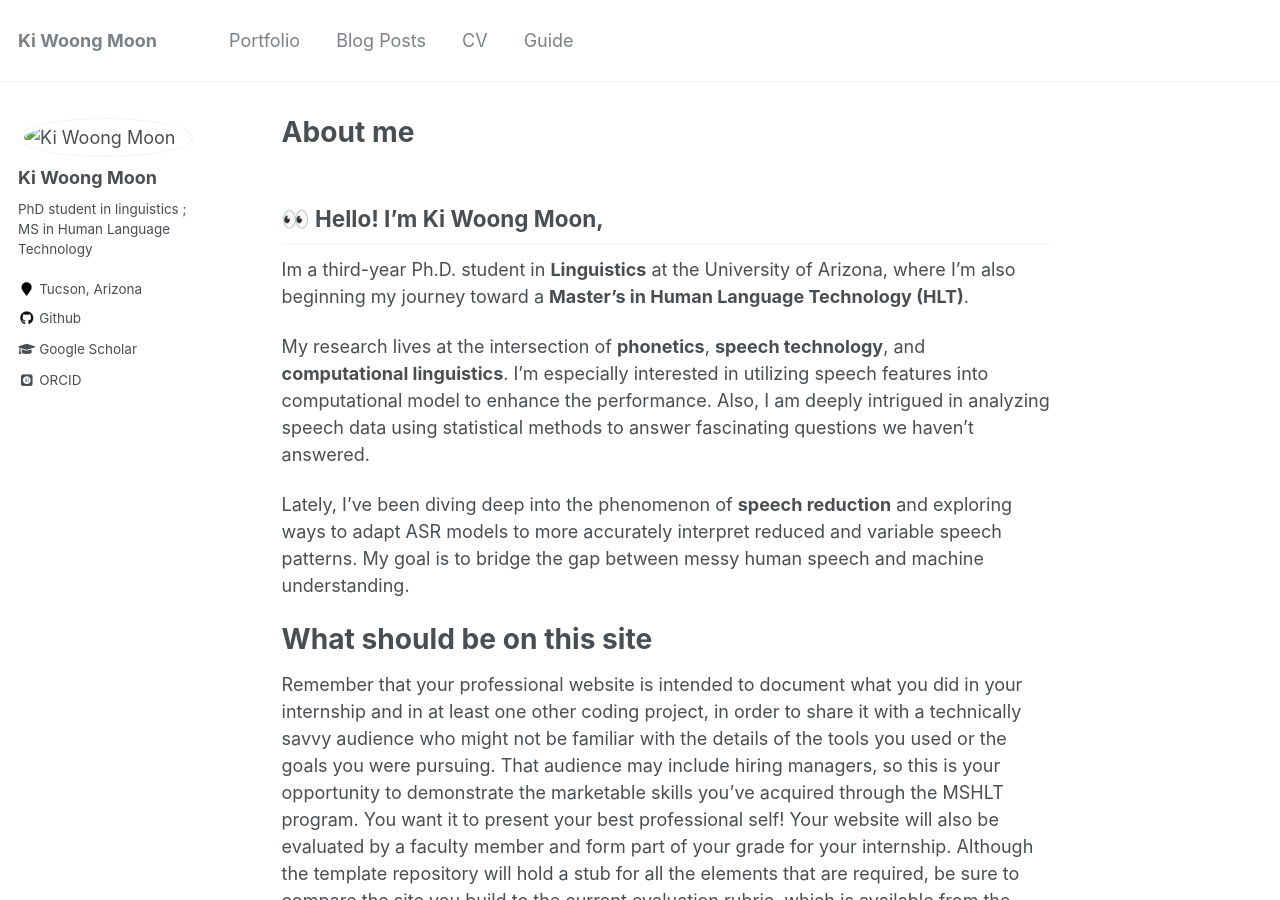
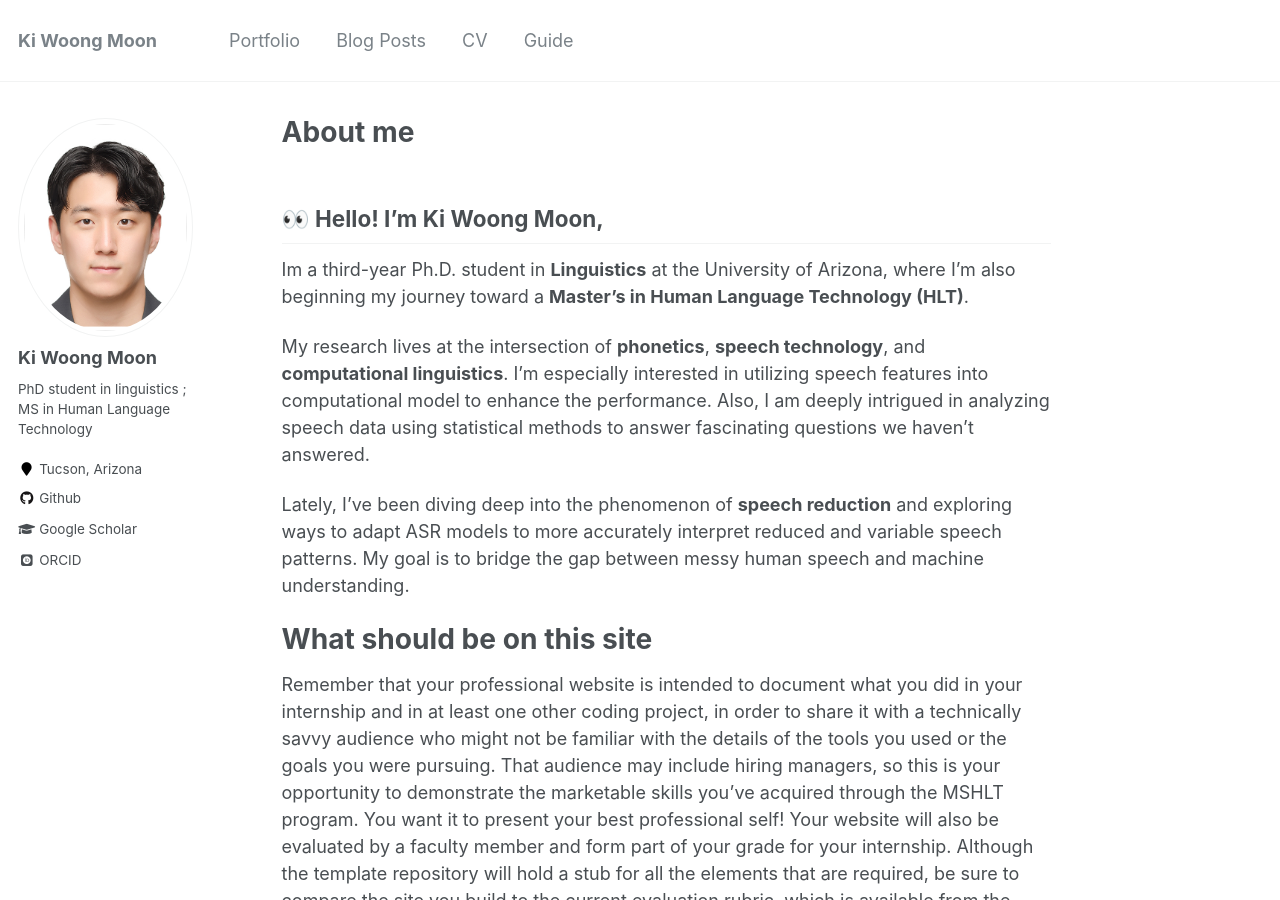
Before and after one commit to Ki-Woong95/Ki-Woong95.github.io, a Jekyll site: the page built from _pages/about.md, in a window 1280 px wide and 900 px high. Built offline with Jekyll 4.4.1, drawn with Linux system fonts in a browser that asks for light colours; some web fonts are replaced.

Commit message:
Update _config.yml

```diff
--- a/_config.yml
+++ b/_config.yml
@@ -81,7 +81,7 @@ analytics:
 # Site Author
 author:
   name             : "Ki Woong Moon"
-  avatar           : "/images/MKW_PASSPORT.jpg"
+  avatar           : "MKW_PASSPORT.jpg"
   bio              : "PhD student in linguistics ; MS in Human Language Technology"
   location         : "Tucson, Arizona"
   employer         :
```
